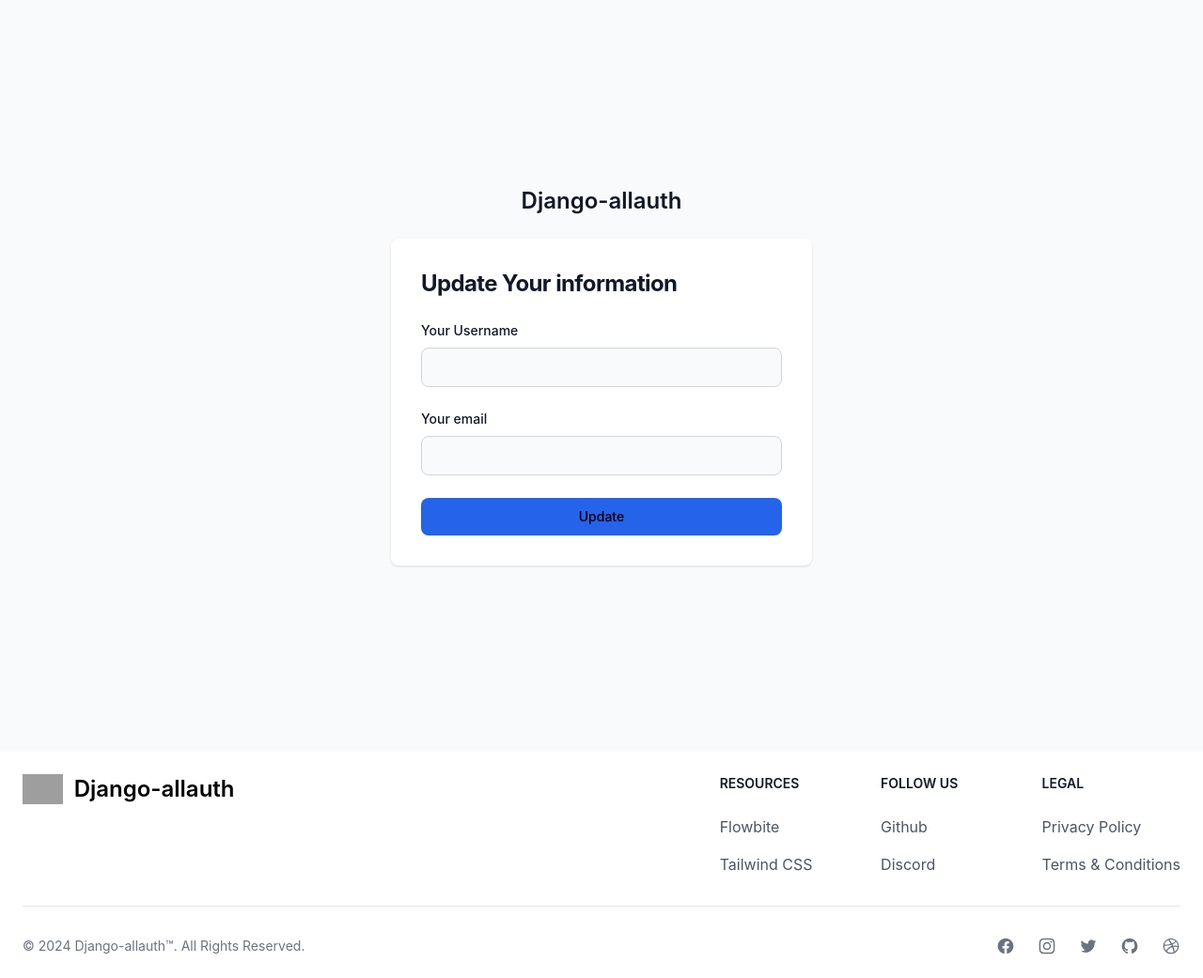
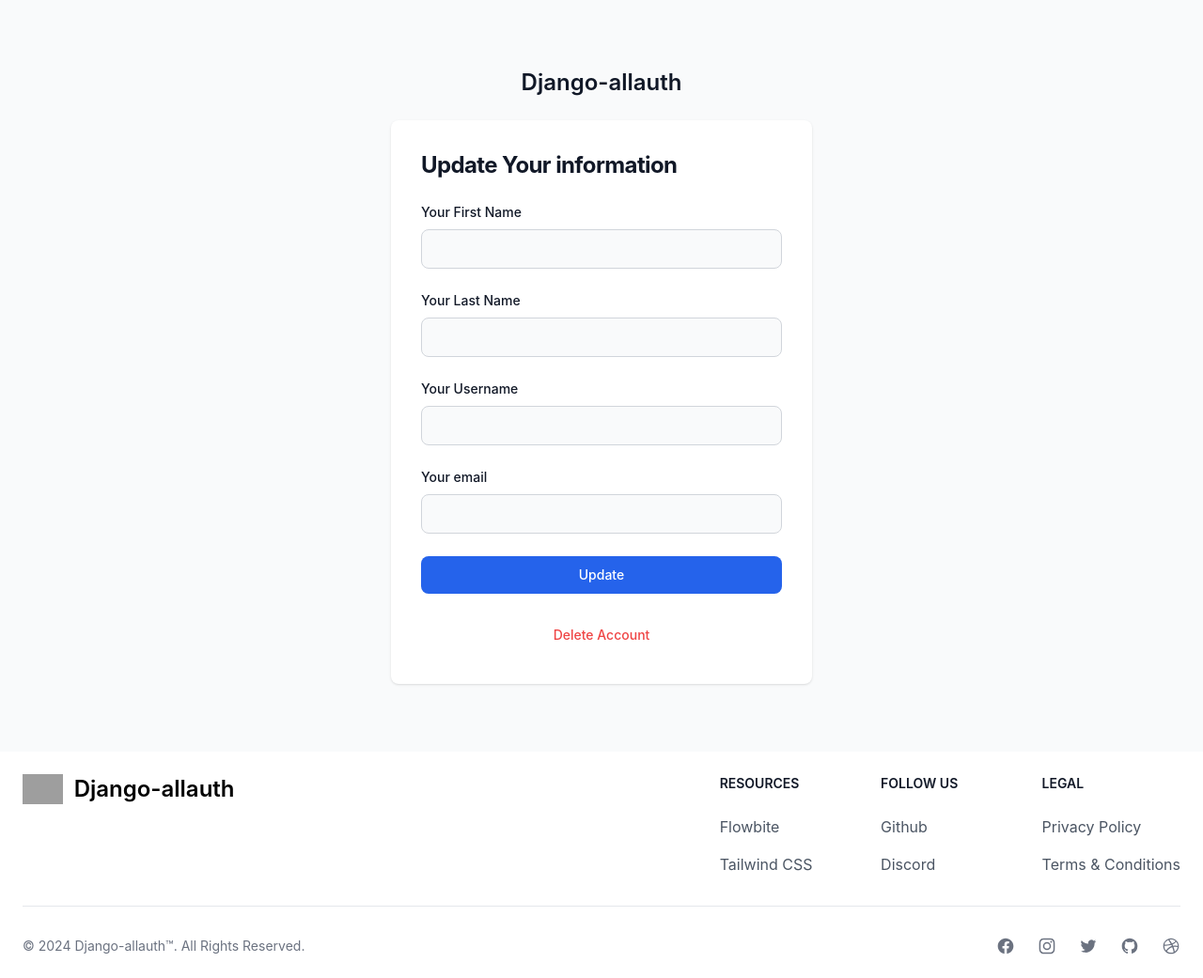
Before and after one commit to chienchuanw/django-blog, a Django app: template templates/users/update.html in a window 1280 px wide. Shown: the part 60-1101 px from the top of the page at 94% size. Run offline with Django 5.2, Linux system fonts and the light colour scheme; the template is opened without the code that fills it, so the values that code supplies are empty; style sheets or scripts are compiled from the project's sources; grey boxes are pictures that could not be loaded.

Commit message:
Added first name and last name field in update.html

```diff
--- a/templates/users/update.html
+++ b/templates/users/update.html
@@ -15,6 +15,14 @@
               </h1>
               <form class="space-y-4 md:space-y-6" method="post">
 									{% csrf_token %}
+									<div>
+										<label for="id_first_name" class="block mb-2 text-sm font-medium text-gray-900 dark:text-white">Your First Name</label>
+										<input type="text" name="first_name" id="id_first_name" class="bg-gray-50 border border-gray-300 text-gray-900 sm:text-sm rounded-lg focus:ring-primary-600 focus:border-primary-600 block w-full p-2.5 dark:bg-gray-700 dark:border-gray-600 dark:text-white dark:focus:ring-blue-500 dark:focus:border-blue-500" value="{{ user.first_name }}">
+									</div>
+									<div>
+										<label for="id_last_name" class="block mb-2 text-sm font-medium text-gray-900 dark:text-white">Your Last Name</label>
+										<input type="text" name="last_name" id="id_last_name" class="bg-gray-50 border border-gray-300 text-gray-900 sm:text-sm rounded-lg focus:ring-primary-600 focus:border-primary-600 block w-full p-2.5 dark:bg-gray-700 dark:border-gray-600 dark:text-white dark:focus:ring-blue-500 dark:focus:border-blue-500" value="{{ user.last_name }}">
+									</div>
                   <div>
                       <label for="id_username" class="block mb-2 text-sm font-medium text-gray-900 dark:text-white">Your Username</label>
                       <input type="text" name="username" id="id_username" class="bg-gray-50 border border-gray-300 text-gray-900 sm:text-sm rounded-lg focus:ring-primary-600 focus:border-primary-600 block w-full p-2.5 dark:bg-gray-700 dark:border-gray-600 dark:text-white dark:focus:ring-blue-500 dark:focus:border-blue-500" value="{{ user.username }}" required="">
@@ -23,7 +31,11 @@
 										<label for="id_email" class="block mb-2 text-sm font-medium text-gray-900 dark:text-white">Your email</label>
 										<input type="email" name="email" id="id_email" class="bg-gray-50 border border-gray-300 text-gray-900 sm:text-sm rounded-lg focus:ring-primary-600 focus:border-primary-600 block w-full p-2.5 dark:bg-gray-700 dark:border-gray-600 dark:text-white dark:focus:ring-blue-500 dark:focus:border-blue-500" value="{{ user.email }}" required="">
 									</div>
-                  <button type="submit" class="w-full text-black bg-primary-600 hover:bg-primary-700 focus:ring-4 focus:outline-none focus:ring-primary-300 font-medium rounded-lg text-sm px-5 py-2.5 text-center dark:bg-primary-600 dark:hover:bg-primary-700 dark:focus:ring-primary-800 dark:text-white">Update</button>
+                  <button type="submit" class="w-full text-white bg-primary-600 hover:bg-primary-700 focus:ring-4 focus:outline-none focus:ring-primary-300 font-medium rounded-lg text-sm px-5 py-2.5 text-center dark:bg-primary-600 dark:hover:bg-primary-700 dark:focus:ring-primary-800 dark:text-white">Update</button>
+									<form action="#" method="post">
+										{% csrf_token %}
+										<button type="submit" class="w-full text-red-500 bg-white hover:bg-red-600 hover:text-white focus:ring-4 focus:outline-none focus:ring-primary-300 font-medium rounded-lg text-sm px-5 py-2.5 text-center dark:bg-red-500 dark:hover:bg-primary-700 dark:focus:ring-primary-800 dark:text-white">Delete Account</button>
+									</form>
               </form>
           </div>
       </div>
--- a/users/forms.py
+++ b/users/forms.py
@@ -12,4 +12,4 @@ class UserUpdateForm(UserChangeForm):
 
     class Meta:
         model = CustomUser
-        fields = ["username", "email"]
+        fields = ["first_name", "last_name", "username", "email"]
```
